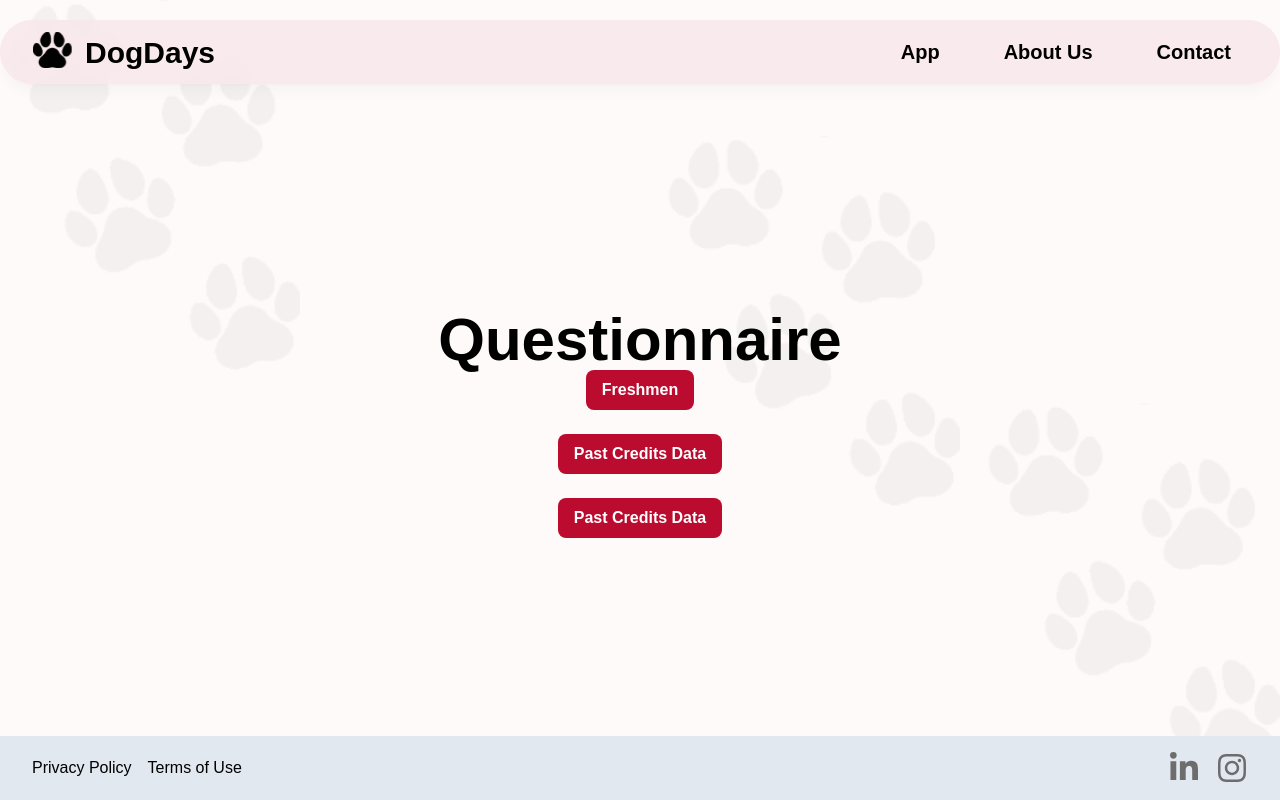
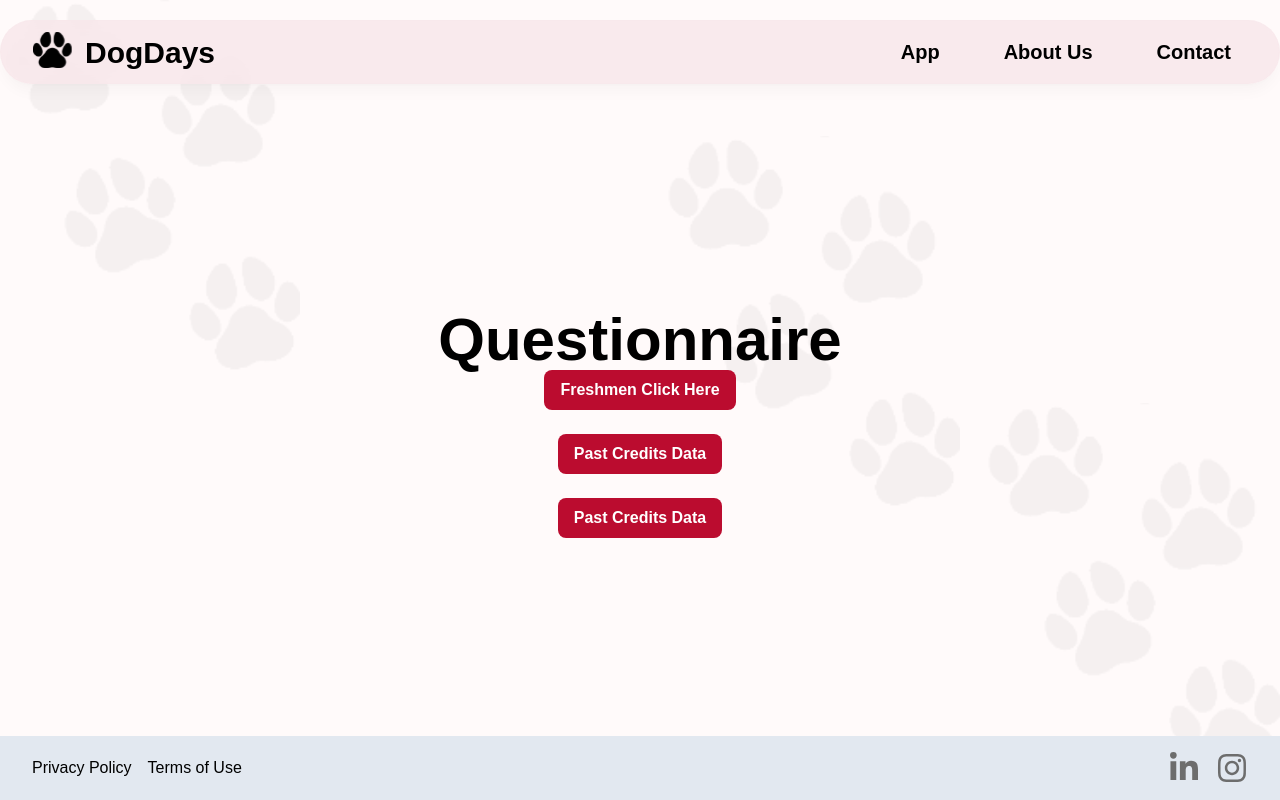
Before and after one commit to DevDogs-UGA/Optimal-Schedule-Builder, a Next.js app in the folder frontend/: page /questionnaire in a window 1280 px wide. Built offline with nearby package versions, Linux system fonts and the light colour scheme.

Commit message:
Update page.tsx

```diff
--- a/frontend/src/app/questionnaire/page.tsx
+++ b/frontend/src/app/questionnaire/page.tsx
@@ -14,7 +14,7 @@ export default function Questionnaire() {
         </div>
         <div className="text-blue-600">
           <button className="rounded-lg bg-bulldog-red px-4 py-2 font-semibold text-white">
-            <Link href={"/generate-schedule"}>Freshmen</Link>
+            <Link href={"/generate-schedule"}>Freshmen Click Here</Link>
           </button>
         </div>
         <br></br>
```
